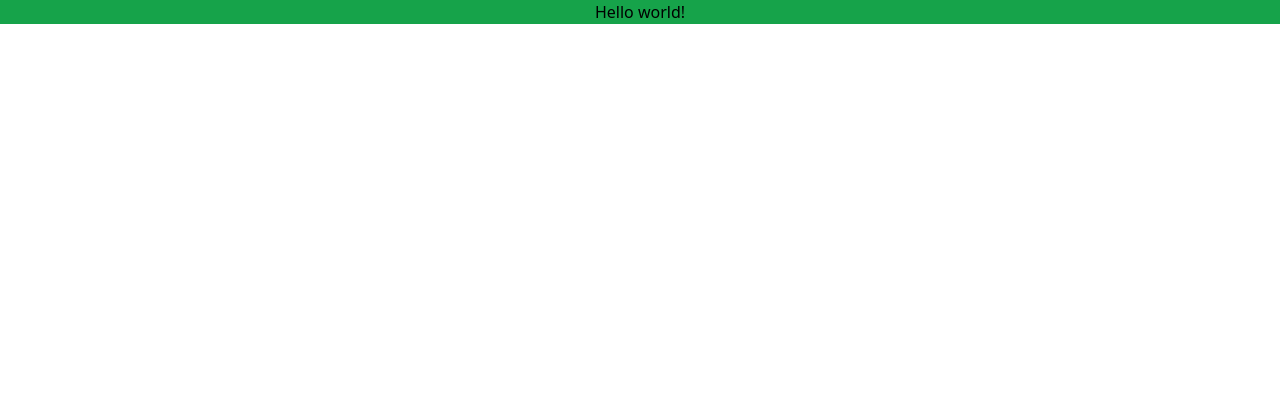
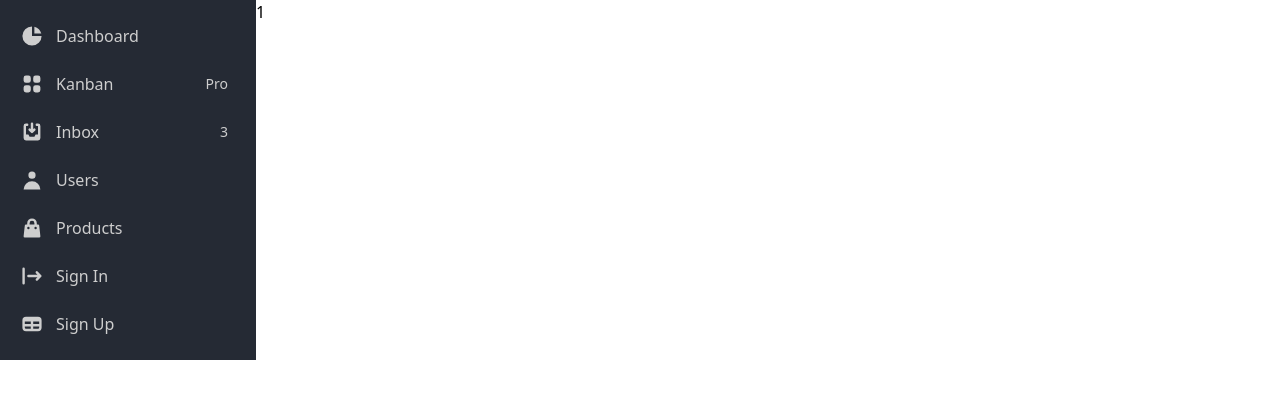
Before and after one commit to kendallv17/Taskademic-Front-End, a React (Create React App) app: page / in a window 1280 px wide. Shown: the top 398 px of the page. Built offline with nearby package versions, Linux system fonts and the light colour scheme.

Commit message:
Configured custom color palete

```diff
--- a/src/App.js
+++ b/src/App.js
@@ -1,9 +1,10 @@
-
+import Sidebar from "./components/sidebar/sidebar";
 function App() {
   return (
-    <h1 className="text-center bg-green-600">
-      Hello world!
-    </h1>
+    <div className="flex min-h-full">
+      <Sidebar></Sidebar>
+      <div className="h-full flex-auto">1</div>
+    </div>
   );
 }
 
--- /dev/null
+++ b/src/components/sidebar/sidebar.js
@@ -0,0 +1,56 @@
+import React, { useState } from "react"
+export default function Sidebar(){
+    return (
+    <aside class="w-64 max-h-max" aria-label="Sidebar">
+        <div class="overflow-y-auto py-4 px-3 bg-blue-dark">
+            <ul class="space-y-2">
+                <li>
+                    <a href="#" class="flex items-center p-2 text-base font-normal text-mercury-600 rounded-lg hover:bg-bright-turquoise-700">
+                    <svg aria-hidden="true" class="w-6 h-6 text-gray-500 transition duration-75 dark:text-gray-400 group-hover:text-mercury-50 dark:group-hover:text-white" fill="currentColor" viewBox="0 0 20 20" xmlns="http://www.w3.org/2000/svg"><path d="M2 10a8 8 0 018-8v8h8a8 8 0 11-16 0z"></path><path d="M12 2.252A8.014 8.014 0 0117.748 8H12V2.252z"></path></svg>
+                    <span class="ml-3">Dashboard</span>
+                    </a>
+                </li>
+                <li>
+                    <a href="#" class="flex items-center p-2 text-base font-normal text-mercury-600 rounded-lg hover:bg-bright-turquoise-700">
+                    <svg aria-hidden="true" class="flex-shrink-0 w-6 h-6 text-gray-500 transition duration-75 dark:text-gray-400 group-hover:text-mercury-50 dark:group-hover:text-white" fill="currentColor" viewBox="0 0 20 20" xmlns="http://www.w3.org/2000/svg"><path d="M5 3a2 2 0 00-2 2v2a2 2 0 002 2h2a2 2 0 002-2V5a2 2 0 00-2-2H5zM5 11a2 2 0 00-2 2v2a2 2 0 002 2h2a2 2 0 002-2v-2a2 2 0 00-2-2H5zM11 5a2 2 0 012-2h2a2 2 0 012 2v2a2 2 0 01-2 2h-2a2 2 0 01-2-2V5zM11 13a2 2 0 012-2h2a2 2 0 012 2v2a2 2 0 01-2 2h-2a2 2 0 01-2-2v-2z"></path></svg>
+                    <span class="flex-1 ml-3 whitespace-nowrap">Kanban</span>
+                    <span class="inline-flex justify-center items-center px-2 ml-3 text-sm font-medium text-gray-800 bg-gray-200 rounded-full dark:bg-gray-700 dark:text-gray-300">Pro</span>
+                    </a>
+                </li>
+                <li>
+                    <a href="#" class="flex items-center p-2 text-base font-normal text-mercury-600 rounded-lg hover:bg-bright-turquoise-700">
+                    <svg aria-hidden="true" class="flex-shrink-0 w-6 h-6 text-gray-500 transition duration-75 dark:text-gray-400 group-hover:text-mercury-50 dark:group-hover:text-white" fill="currentColor" viewBox="0 0 20 20" xmlns="http://www.w3.org/2000/svg"><path d="M8.707 7.293a1 1 0 00-1.414 1.414l2 2a1 1 0 001.414 0l2-2a1 1 0 00-1.414-1.414L11 7.586V3a1 1 0 10-2 0v4.586l-.293-.293z"></path><path d="M3 5a2 2 0 012-2h1a1 1 0 010 2H5v7h2l1 2h4l1-2h2V5h-1a1 1 0 110-2h1a2 2 0 012 2v10a2 2 0 01-2 2H5a2 2 0 01-2-2V5z"></path></svg>
+                    <span class="flex-1 ml-3 whitespace-nowrap">Inbox</span>
+                    <span class="inline-flex justify-center items-center p-3 ml-3 w-3 h-3 text-sm font-medium text-blue-600 bg-blue-200 rounded-full dark:bg-blue-900 dark:text-blue-200">3</span>
+                    </a>
+                </li>
+                <li>
+                    <a href="#" class="flex items-center p-2 text-base font-normal text-mercury-600 rounded-lg hover:bg-bright-turquoise-700">
+                    <svg aria-hidden="true" class="flex-shrink-0 w-6 h-6 text-gray-500 transition duration-75 dark:text-gray-400 group-hover:text-mercury-50 dark:group-hover:text-white" fill="currentColor" viewBox="0 0 20 20" xmlns="http://www.w3.org/2000/svg"><path fill-rule="evenodd" d="M10 9a3 3 0 100-6 3 3 0 000 6zm-7 9a7 7 0 1114 0H3z" clip-rule="evenodd"></path></svg>
+                    <span class="flex-1 ml-3 whitespace-nowrap">Users</span>
+                    </a>
+                </li>
+                <li>
+                    <a href="#" class="flex items-center p-2 text-base font-normal text-mercury-600 rounded-lg hover:bg-bright-turquoise-700">
+                    <svg aria-hidden="true" class="flex-shrink-0 w-6 h-6 text-gray-500 transition duration-75 dark:text-gray-400 group-hover:text-mercury-50 dark:group-hover:text-white" fill="currentColor" viewBox="0 0 20 20" xmlns="http://www.w3.org/2000/svg"><path fill-rule="evenodd" d="M10 2a4 4 0 00-4 4v1H5a1 1 0 00-.994.89l-1 9A1 1 0 004 18h12a1 1 0 00.994-1.11l-1-9A1 1 0 0015 7h-1V6a4 4 0 00-4-4zm2 5V6a2 2 0 10-4 0v1h4zm-6 3a1 1 0 112 0 1 1 0 01-2 0zm7-1a1 1 0 100 2 1 1 0 000-2z" clip-rule="evenodd"></path></svg>
+                    <span class="flex-1 ml-3 whitespace-nowrap">Products</span>
+                    </a>
+                </li>
+                <li>
+                    <a href="#" class="flex items-center p-2 text-base font-normal text-mercury-600 rounded-lg hover:bg-bright-turquoise-700">
+                    <svg aria-hidden="true" class="flex-shrink-0 w-6 h-6 text-gray-500 transition duration-75 dark:text-gray-400 group-hover:text-mercury-50 dark:group-hover:text-white" fill="currentColor" viewBox="0 0 20 20" xmlns="http://www.w3.org/2000/svg"><path fill-rule="evenodd" d="M3 3a1 1 0 00-1 1v12a1 1 0 102 0V4a1 1 0 00-1-1zm10.293 9.293a1 1 0 001.414 1.414l3-3a1 1 0 000-1.414l-3-3a1 1 0 10-1.414 1.414L14.586 9H7a1 1 0 100 2h7.586l-1.293 1.293z" clip-rule="evenodd"></path></svg>
+                    <span class="flex-1 ml-3 whitespace-nowrap">Sign In</span>
+                    </a>
+                </li>
+                <li>
+                    <a href="#" class="flex items-center p-2 text-base font-normal text-mercury-600 rounded-lg hover:bg-bright-turquoise-700">
+                    <svg aria-hidden="true" class="flex-shrink-0 w-6 h-6 text-gray-500 transition duration-75 dark:text-gray-400 group-hover:text-mercury-50 dark:group-hover:text-white" fill="currentColor" viewBox="0 0 20 20" xmlns="http://www.w3.org/2000/svg"><path fill-rule="evenodd" d="M5 4a3 3 0 00-3 3v6a3 3 0 003 3h10a3 3 0 003-3V7a3 3 0 00-3-3H5zm-1 9v-1h5v2H5a1 1 0 01-1-1zm7 1h4a1 1 0 001-1v-1h-5v2zm0-4h5V8h-5v2zM9 8H4v2h5V8z" clip-rule="evenodd"></path></svg>
+                    <span class="flex-1 ml-3 whitespace-nowrap">Sign Up</span>
+                    </a>
+                </li>
+
+            </ul>
+        </div>
+    </aside>
+    )
+}
--- a/tailwind.config.js
+++ b/tailwind.config.js
@@ -1,10 +1,66 @@
 /** @type {import('tailwindcss').Config} */
+
 module.exports = {
   content: [
     "./src/**/*.{js,jsx,ts,tsx}",
   ],
   theme: {
-    extend: {},
+    colors:{
+      'bright-turquoise': {
+        DEFAULT: '#08D9D6',
+        '50': '#9DFBFA',
+        '100': '#8AFBF9',
+        '200': '#62F9F7',
+        '300': '#3BF8F5',
+        '400': '#13F6F3',
+        '500': '#08D9D6',
+        '600': '#06A3A1',
+        '700': '#046D6B',
+        '800': '#023736',
+        '900': '#000101'
+      },
+      'blue-dark': {
+        DEFAULT: '#252A34',
+        '50': '#74829C',
+        '100': '#697793',
+        '200': '#58647C',
+        '300': '#475164',
+        '400': '#363D4C',
+        '500': '#252A34',
+        '600': '#0E1013',
+        '700': '#000000',
+        '800': '#000000',
+        '900': '#000000'
+      },
+      'radical-red': {
+        DEFAULT: '#FF2E63',
+        '50': '#FFE6EC',
+        '100': '#FFD1DD',
+        '200': '#FFA8BE',
+        '300': '#FF80A0',
+        '400': '#FF5781',
+        '500': '#FF2E63',
+        '600': '#F5003E',
+        '700': '#BD0030',
+        '800': '#850022',
+        '900': '#4D0013'
+      },
+      'mercury': {
+        DEFAULT: '#EAEAEA',
+        '50': '#FFFFFF',
+        '100': '#FFFFFF',
+        '200': '#FFFFFF',
+        '300': '#FFFFFF',
+        '400': '#FEFEFE',
+        '500': '#EAEAEA',
+        '600': '#CECECE',
+        '700': '#B2B2B2',
+        '800': '#969696',
+        '900': '#7A7A7A'
+      },
+    },
+    extend: {
+    },
   },
   plugins: [],
 }
```
